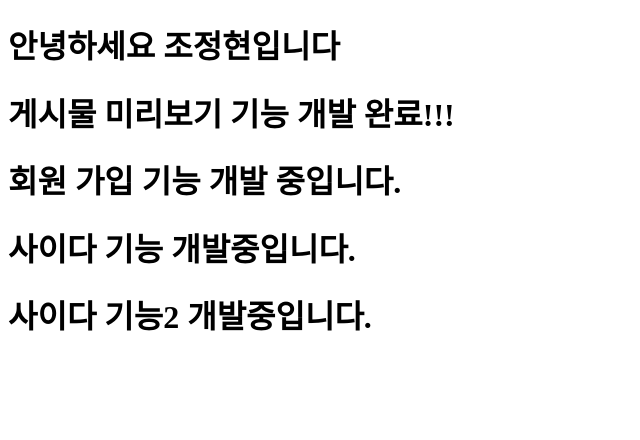
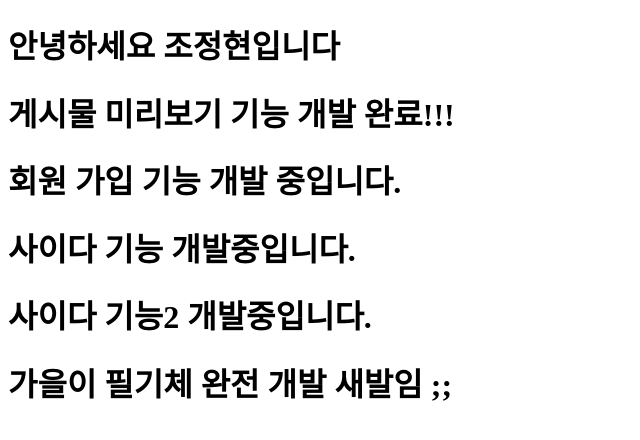
Before and after one commit to AWS-Cloud-School-6/demo-repository, a website: page index.html in a window 1280 px wide. Shown: the whole page, without its empty margins (0-640 px from the left). Drawn offline with Linux system fonts and the light colour scheme.

Commit message:
#40 [Feat]: 새발 개발입니다.
윽 악필

```diff
--- a/index.html
+++ b/index.html
@@ -13,6 +13,7 @@
     <h1>회원 가입 기능 개발 중입니다.</h1>
     <h1>사이다 기능 개발중입니다.</h1>
     <h1>사이다 기능2 개발중입니다.</h1>
+    <h1>가을이 필기체 완전 개발 새발임 ;;</h1>
 </body>
 
 </html>
```
